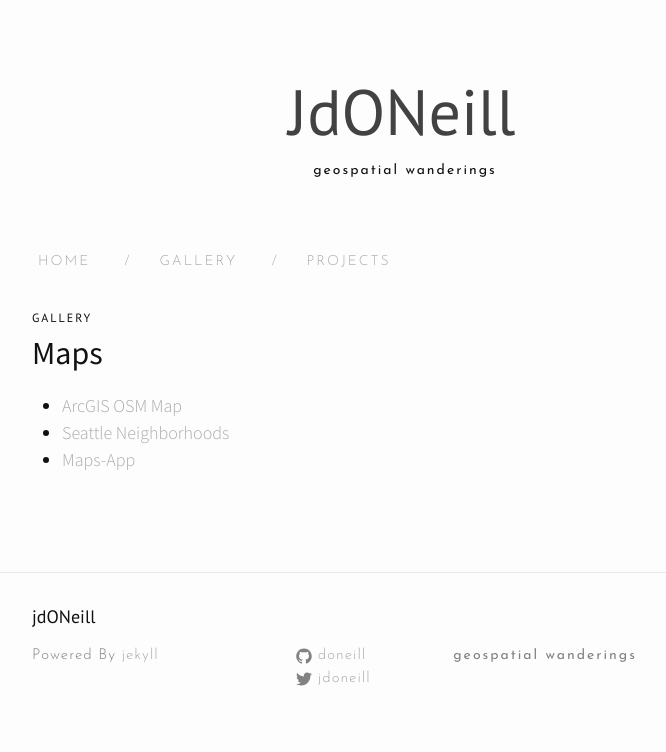
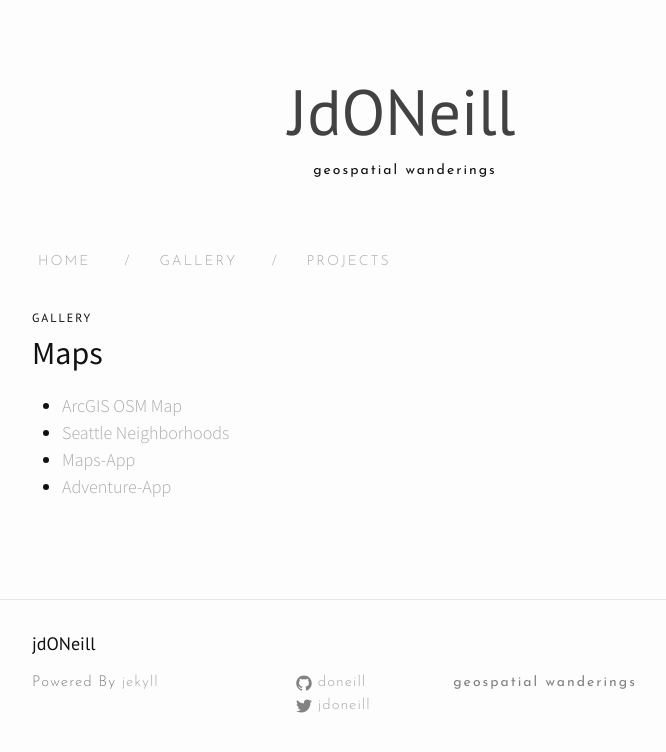
Before and after one commit to doneill/doneill.github.io, a Jekyll site: the page built from gallery.md, in a window 1280 px wide. Shown: the top 752 px of the page, without its empty margins (238-904 px from the left). Built offline with Jekyll 4.4.1, drawn with Linux system fonts in a browser that asks for light colours; nearby versions of some CDN libraries.

Commit message:
add to gallery

```diff
--- a/gallery.md
+++ b/gallery.md
@@ -11,3 +11,4 @@ tagline: ""
 - [ArcGIS OSM Map](ags-osm-map.html)
 - [Seattle Neighborhoods](seattle-neighborhoods.html)
 - [Maps-App](map-app.html)
+- [Adventure-App](adventure-map.html)
```
